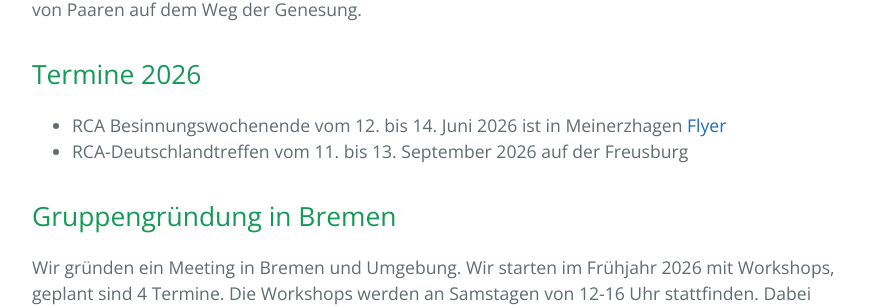
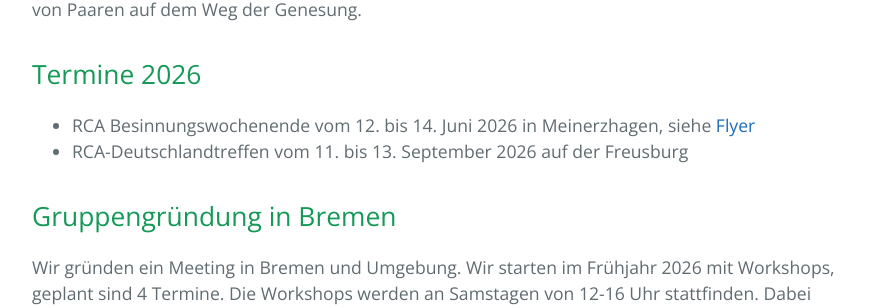
Before and after one commit to rcadeutschland/rcadeutschland.github.io, a Jekyll site: the page built from index.html, in a window 1280 px wide and 900 px high, scrolled down 392 px. Shown: the part 147-455 px from the top of the window, without its empty margins (192-1087 px from the left). Built offline with Jekyll 4.4.1, drawn with Linux system fonts in a browser that asks for light colours.

Commit message:
Update index.html

```diff
--- a/index.html
+++ b/index.html
@@ -15,7 +15,7 @@
 <h2>Termine 2026</h2>
 <p>
   <ul>
-    <li>RCA Besinnungswochenende vom 12. bis 14. Juni 2026 ist in Meinerzhagen <a href="/files/RCABesinnungswochenende2026.pdf">Flyer</a></li>
+    <li>RCA Besinnungswochenende vom 12. bis 14. Juni 2026 in Meinerzhagen, siehe <a href="/files/RCABesinnungswochenende2026.pdf">Flyer</a></li>
     <li>RCA-Deutschlandtreffen vom 11. bis 13. September 2026 auf der Freusburg</li>
   </ul>
 </p>
```
